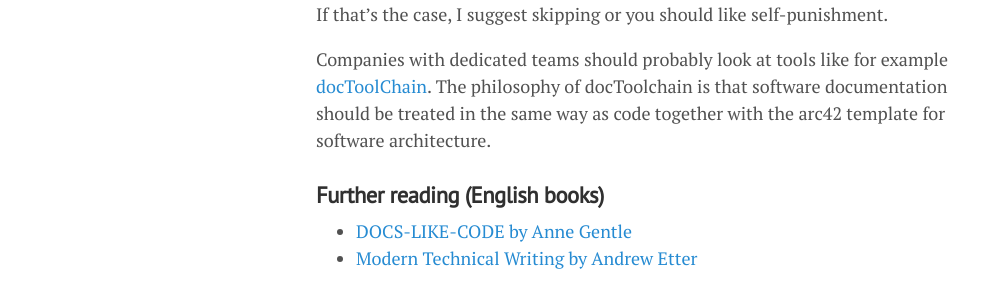
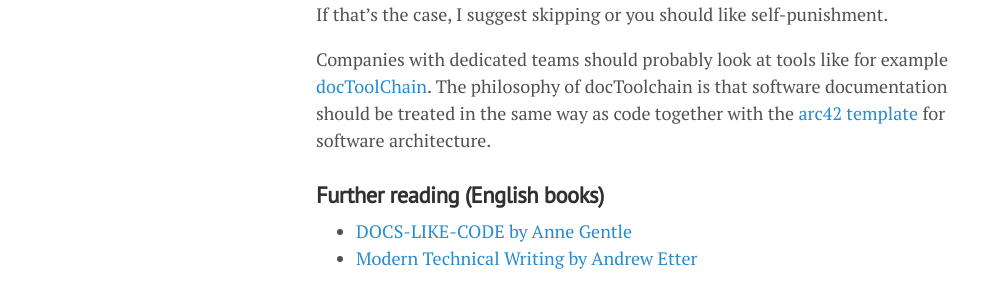
Before and after one commit to lgeurts/lgeurts.github.io, a Jekyll site: the page built from _posts/2020-08-21-docs-as-code.md, in a window 1280 px wide. Shown: the part 1482-1776 px from the top of the page, without its empty margins (0-995 px from the left). Built offline with Jekyll 4.4.1, drawn with Linux system fonts in a browser that asks for light colours; nearby versions of some CDN libraries; some of the changed lines change nothing that is shown.

Commit message:
Update 2020-08-21-docs-as-code.md

```diff
--- a/_posts/2020-08-21-docs-as-code.md
+++ b/_posts/2020-08-21-docs-as-code.md
@@ -49,7 +49,7 @@
 
 In practice it can get quite rough, especially when you are a single guy creating software documentation in a few GitHub repos, or writing some technical posts. If that's the case, I suggest skipping or you should like self-punishment.
 
-Companies with dedicated teams should probably look at tools like for example [docToolChain](https://doctoolchain.github.io/docToolchain/). The philosophy of docToolchain is that software documentation should be treated in the same way as code together with the arc42 template for software architecture.
+Companies with dedicated teams should probably look at tools like for example [docToolChain](https://doctoolchain.github.io/docToolchain/). The philosophy of docToolchain is that software documentation should be treated in the same way as code together with the [arc42 template](https://arc42.org/) for software architecture.
 
 ### **Further reading (English books)**
 
```
